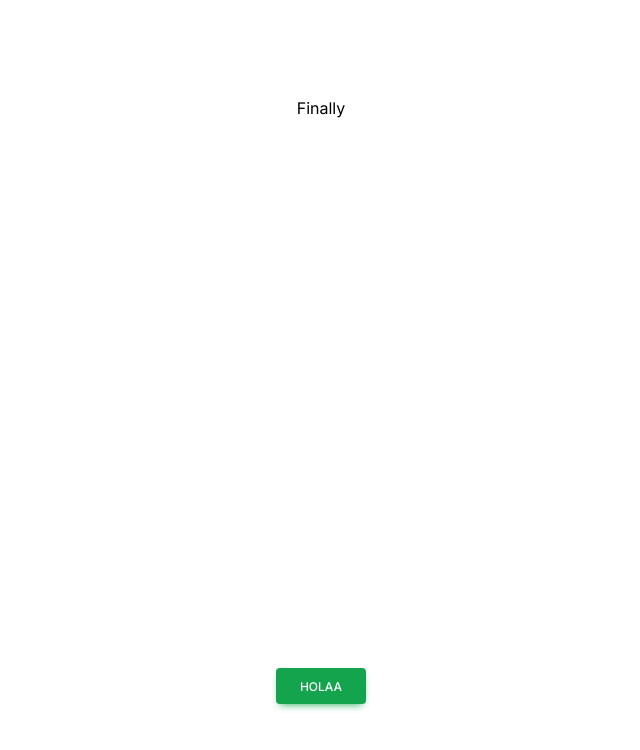
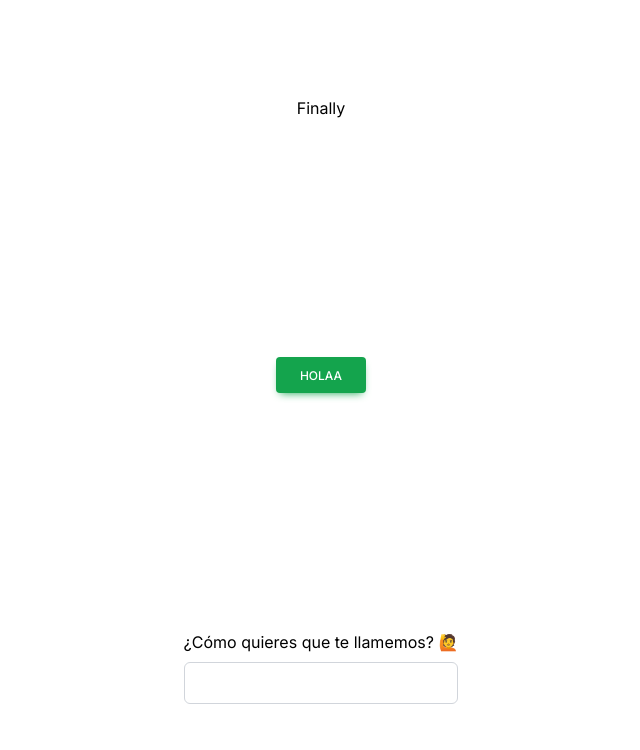
Before and after one commit to Dereemii/Finally-front, a Next.js app: page / in a window 1280 px wide. Shown: the top 750 px of the page, without its empty margins (319-959 px from the left). Built offline with nearby package versions, Linux system fonts and the light colour scheme.

Commit message:
feat: add input with optional label

```diff
--- a/src/app/page.js
+++ b/src/app/page.js
@@ -1,9 +1,11 @@
 import { BaseButton } from '../components/BaseButton/BaseButton';
+import { InputLabel } from '../components/InputLabel/InputLabel';
 export default function Home() {
   return (
     <main className="flex min-h-screen flex-col items-center justify-between p-24">
       <h1>Finally</h1>
       <BaseButton text="holaa" bgColor="bg-success" />
+      <InputLabel label={'¿Cómo quieres que te llamemos? 🙋‍'} />
     </main>
   );
 }
--- /dev/null
+++ b/src/components/InputLabel/InputLabel.jsx
@@ -0,0 +1,8 @@
+export const InputLabel = ({ label }) => {
+  return (
+    <div className="flex flex-col">
+      {label && <label className="mb-2">{label}</label>}
+      <input type="text" className="rounded-md border border-gray-300 p-2" />
+    </div>
+  );
+};
--- a/src/components/button/button.jsx
+++ /dev/null
@@ -1,3 +0,0 @@
-export const button = () => {
-  return <div>button</div>;
-};
```
